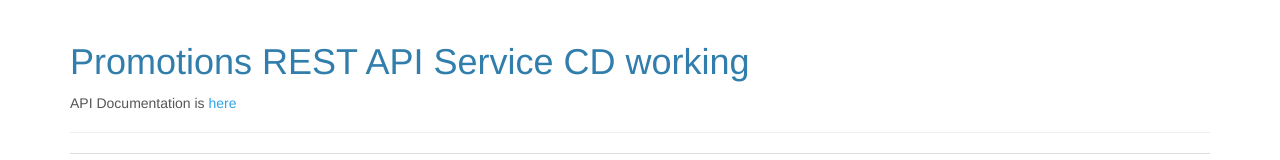
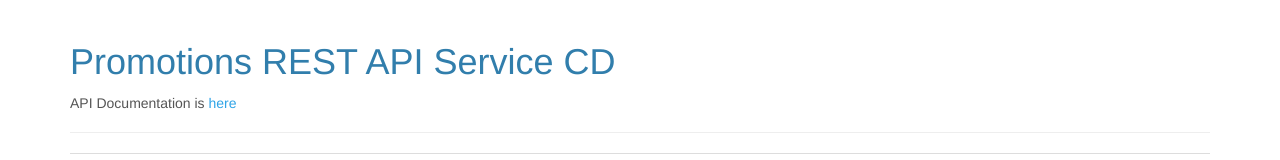
Before and after one commit to CSCI-GA-2820-FA23-003/promotions, a plain HTML site: page service/static/index.html in a window 1280 px wide. Shown: the top 160 px of the page. Drawn offline with Linux system fonts and the light colour scheme; files that its build step writes are made by us from their sources; files whose address does not match are found by name.

Commit message:
check trigger

```diff
--- a/service/static/index.html
+++ b/service/static/index.html
@@ -11,7 +11,7 @@
   <body>
     <div class="container">
       <div class="page-header">
-        <h1>Promotions REST API Service CD working</h1>
+        <h1>Promotions REST API Service CD</h1>
         <p>API Documentation is <a href='/apidocs'>here</a></p>
       </div>
 
```
